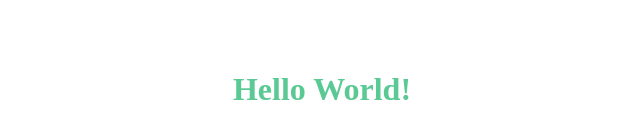
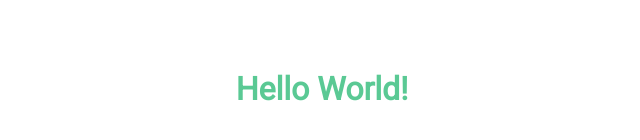
Before and after one commit to justin-penner/webdev-tooling, a plain HTML site: page index.html in a window 1280 px wide. Shown: the part 332-472 px from the top of the page, 318-958 px from the left. Drawn offline with Linux system fonts and the light colour scheme.

Commit message:
font family update

```diff
--- a/index.html
+++ b/index.html
@@ -4,10 +4,14 @@
     <meta charset="UTF-8" />
     <meta http-equiv="X-UA-Compatible" content="IE=edge" />
     <meta name="viewport" content="width=device-width, initial-scale=1.0" />
-    <title>Document</title>
+    <title>WebDev Tooling</title>
+
   </head>
   <style>
+    @import url('https://fonts.googleapis.com/css2?family=Roboto&display=swap');
+
     h1 {
+      font-family: 'Roboto';
       color: #5ac994;
       position: absolute;
       top: 50%;
```
